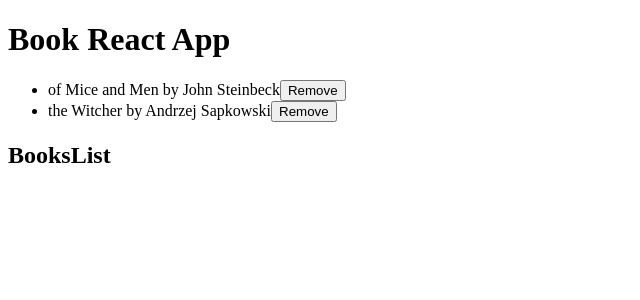
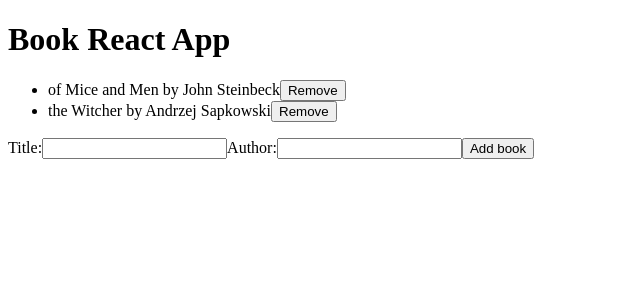
Before and after one commit to ewaolczak/books-react-app, a React (Create React App) app: page / in a window 1280 px wide. Shown: the top 300 px of the page, without its empty margins (0-640 px from the left). Built offline with nearby package versions, Linux system fonts and the light colour scheme.

Commit message:
Add adding book (with error of adding)

```diff
--- a/package.json
+++ b/package.json
@@ -9,6 +9,7 @@
     "react": "^18.2.0",
     "react-dom": "^18.2.0",
     "react-scripts": "5.0.1",
+    "shortid": "^2.2.16",
     "web-vitals": "^2.1.4"
   },
   "scripts": {
--- a/src/App.js
+++ b/src/App.js
@@ -1,6 +1,7 @@
 import BookForm from './components/BookForm/BookForm';
 import BooksList from './components/BooksList/BooksList';
 import { useState } from 'react';
+import { shortid } from 'shortid';
 
 const App = () => {
   const [books, setBooks] = useState([
@@ -9,14 +10,21 @@
   ]);
 
   const removeBook = (bookId) => {
-    setBooks(books.filter((book) => book.id!== bookId));
+    setBooks(books.filter((book) => book.id !== bookId));
+  };
+
+  const addBook = (newBook) => {
+    setBooks([
+      ...books,
+      { id: shortid(), title: newBook.title, author: newBook.author }
+    ]);
   };
 
   return (
     <div>
       <h1>Book React App</h1>
       <BooksList books={books} removeBook={removeBook} />
-      <BookForm />
+      <BookForm addBook={addBook} />
     </div>
   );
 };
--- a/src/components/BookForm/BookForm.js
+++ b/src/components/BookForm/BookForm.js
@@ -1,7 +1,33 @@
-const BooksList = () => {
-  return(
-    <h2>BooksList</h2>
-  )
-}
+import { useState } from 'react';
 
-export default BooksList;
+const BookForm = ({ addBook }) => {
+  const [title, setTitle] = useState('');
+  const [author, setAuthor] = useState('');
+
+  const handleSubmit = (e) => {
+    e.preventDefault();
+    addBook({ title: title, author: author });
+    setTitle('');
+    setAuthor('');
+  };
+
+  return (
+    <form onSubmit={handleSubmit}>
+      Title:
+      <input
+        type='text'
+        value={title}
+        onChange={(e) => setTitle(e.target.value)}
+      />
+      Author:
+      <input
+        type='text'
+        value={author}
+        onChange={(e) => setAuthor(e.target.value)}
+      />
+      <button>Add book</button>
+    </form>
+  );
+};
+
+export default BookForm;
```
Also changed, not shown: 1 other file (tests, documents, lock files or other folders).
